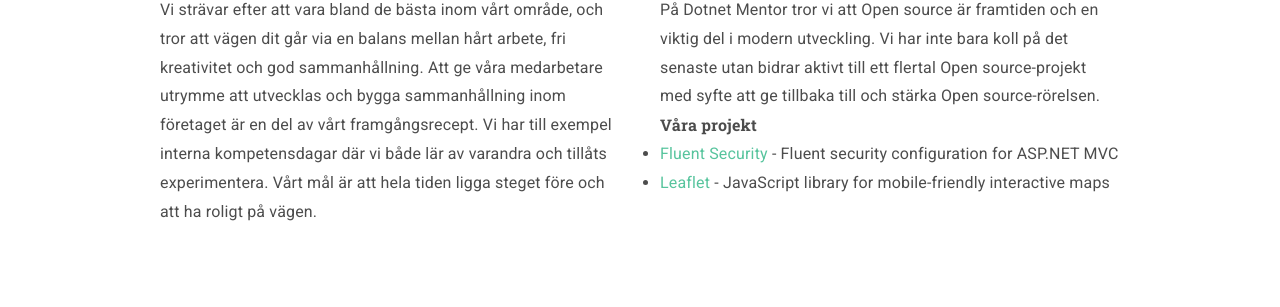
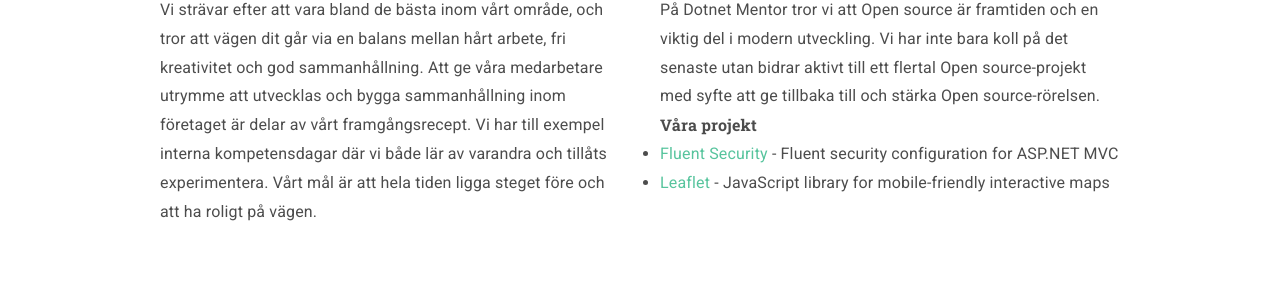
Before and after one commit to dotnetmentor/dotnetmentor-website, a Jekyll site: the page built from about.html, in a window 1280 px wide. Shown: the part 581-888 px from the top of the page. Built offline with Jekyll 4.4.1, drawn with Linux system fonts in a browser that asks for light colours.

Commit message:
more fixes for wording on about page

```diff
--- a/about.html
+++ b/about.html
@@ -16,7 +16,7 @@ title: Dotnet Mentor - Om oss
     <div class="layout-row more-space">
         <div class="box">
             <h4>Kultur</h4>
-            <p>Vi strävar efter att vara bland de bästa inom vårt område, och tror att vägen dit går via en balans mellan hårt arbete, fri kreativitet och god sammanhållning. Att ge våra medarbetare utrymme att utvecklas och bygga sammanhållning inom företaget är en del av vårt framgångsrecept. Vi har till exempel interna kompetensdagar där vi både lär av varandra och tillåts experimentera. Vårt mål är att hela tiden ligga steget före och att ha roligt på vägen.</p>
+            <p>Vi strävar efter att vara bland de bästa inom vårt område, och tror att vägen dit går via en balans mellan hårt arbete, fri kreativitet och god sammanhållning. Att ge våra medarbetare utrymme att utvecklas och bygga sammanhållning inom företaget är delar av vårt framgångsrecept. Vi har till exempel interna kompetensdagar där vi både lär av varandra och tillåts experimentera. Vårt mål är att hela tiden ligga steget före och att ha roligt på vägen.</p>
         </div>
         <div class="box">
             <h4>Open Source</h4>
```
